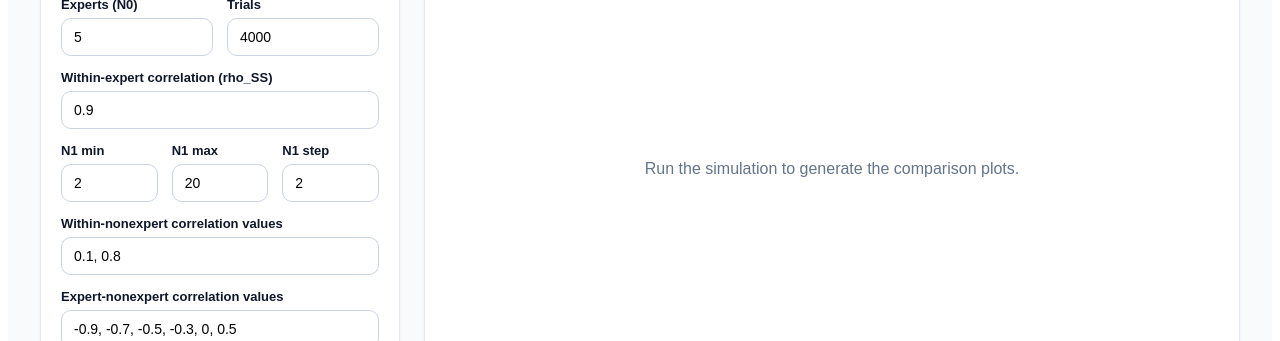
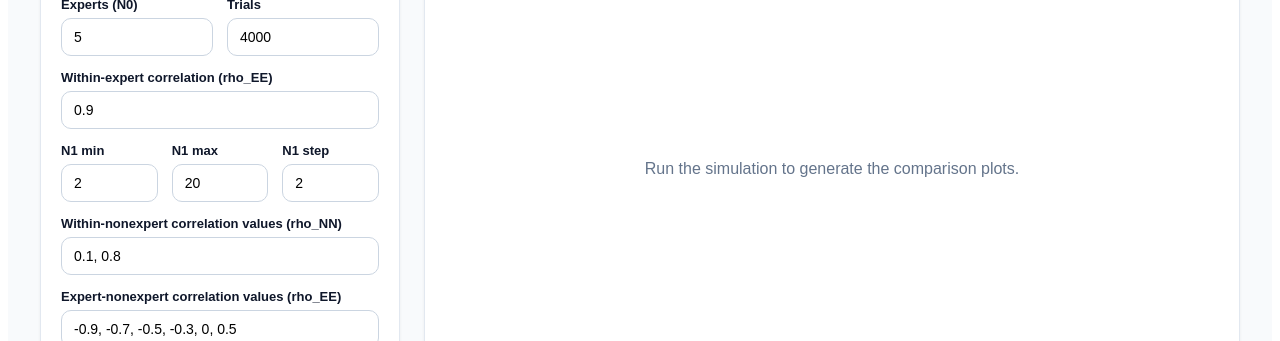
Before and after one commit to anujitchakraborty/democracy-simulator, a React (Vite) app: page / in a window 1280 px wide. Shown: the part 611-952 px from the top of the page. Built offline with nearby package versions, Linux system fonts and the light colour scheme.

Commit message:
Update App.jsx

```diff
--- a/src/App.jsx
+++ b/src/App.jsx
@@ -553,7 +553,7 @@ export default function App() {
             </div>
 
             <div style={{ marginTop: 14 }}>
-              <label style={labelStyle()}>Within-expert correlation (rho_SS)</label>
+              <label style={labelStyle()}>Within-expert correlation (rho_EE)</label>
               <input style={inputStyle()} type="number" step="0.01" value={rhoSS} onChange={(e) => setRhoSS(Number(e.target.value))} />
             </div>
 
@@ -573,12 +573,12 @@ export default function App() {
             </div>
 
             <div style={{ marginTop: 14 }}>
-              <label style={labelStyle()}>Within-nonexpert correlation values</label>
+              <label style={labelStyle()}>Within-nonexpert correlation values (rho_NN)</label>
               <input style={inputStyle()} value={rhoNNText} onChange={(e) => setRhoNNText(e.target.value)} />
             </div>
 
             <div style={{ marginTop: 14 }}>
-              <label style={labelStyle()}>Expert-nonexpert correlation values</label>
+              <label style={labelStyle()}>Expert-nonexpert correlation values (rho_EE)</label>
               <input style={inputStyle()} value={rhoSNText} onChange={(e) => setRhoSNText(e.target.value)} />
             </div>
 
```
